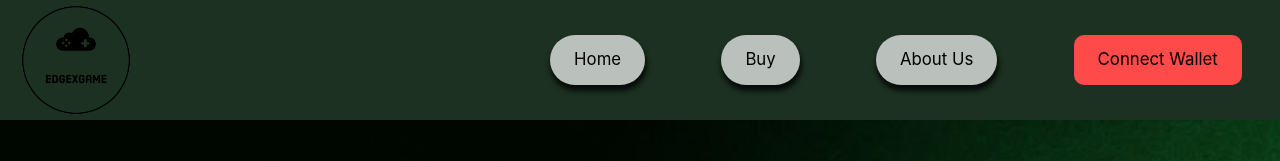
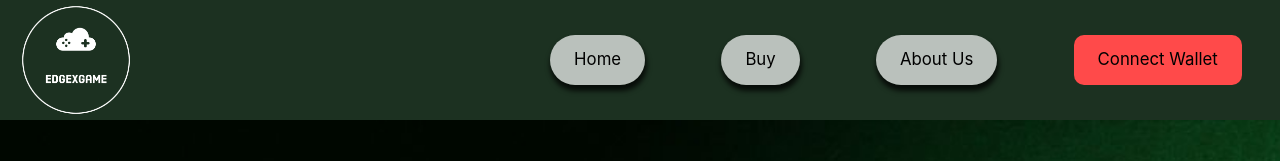
Before and after one commit to Atharv-02/Lumos_Perseverance, a React (Create React App) app: page / in a window 1280 px wide. Shown: the top 161 px of the page. Built offline with nearby package versions, Linux system fonts and the light colour scheme; grey boxes are pictures that could not be loaded.

Commit message:
Update Navbar.js

```diff
--- a/src/Navbar.js
+++ b/src/Navbar.js
@@ -29,7 +29,8 @@ const Navbar = () => {
         <Link to="/" className="nav-link">
           <img
             className="logo"
-            src={require("./edgeXgame-logos_transparent.png")}
+            // src={require("./edgeXgame-logos_transparent.png")}
+            src="./images/edgeXgame-logos_white.png"
             alt=""
           />
           </Link>
```
